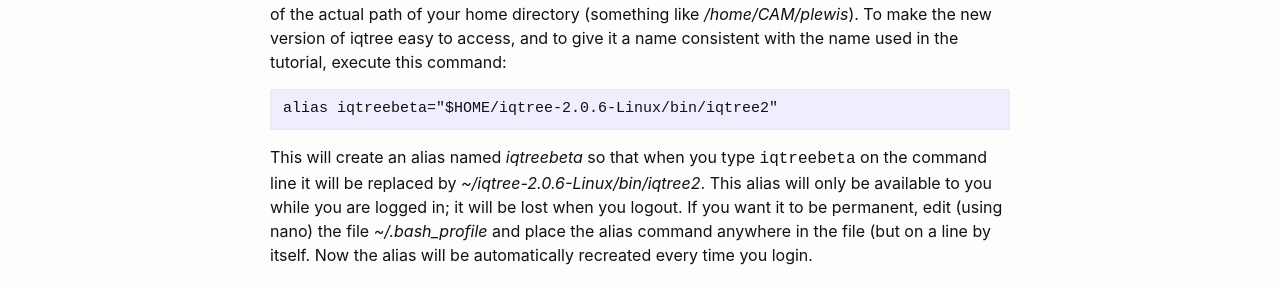
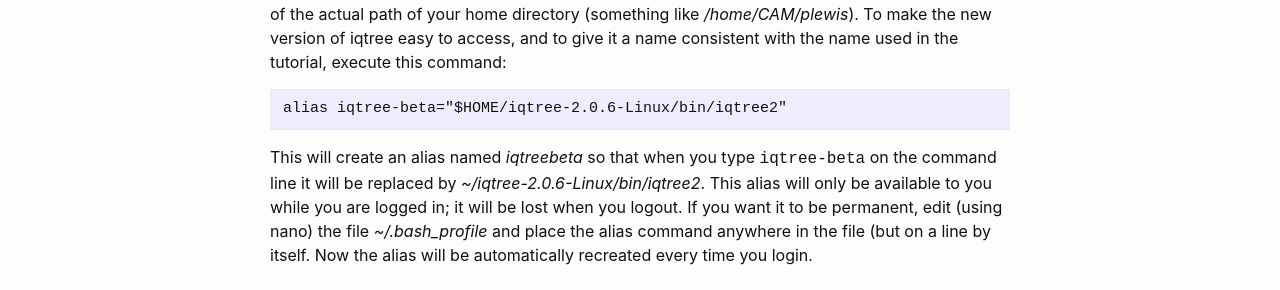
Before and after one commit to plewis/plewis.github.io, a Jekyll site: the page built from phylogenetics/iqtree.md, in a window 1280 px wide. Shown: the part 1476-1766 px from the top of the page. Built offline with Jekyll 4.4.1, drawn with Linux system fonts in a browser that asks for light colours.

Commit message:
Updated the alias to make it consistent with IQ-Tree tutorial

```diff
--- a/phylogenetics/iqtree.md
+++ b/phylogenetics/iqtree.md
@@ -45,9 +45,9 @@ The executable file is now in the
 
 directory, where **~** means "home directory" and is a synonym of <tt>$HOME</tt>, which is itself a synonym of the actual path of your home directory (something like _/home/CAM/plewis_). To make the new version of iqtree easy to access, and to give it a name consistent with the name used in the tutorial, execute this command:
 
-    alias iqtreebeta="$HOME/iqtree-2.0.6-Linux/bin/iqtree2"
+    alias iqtree-beta="$HOME/iqtree-2.0.6-Linux/bin/iqtree2"
 
-This will create an alias named _iqtreebeta_ so that when you type <tt>iqtreebeta</TT> on the command line it will be replaced by _~/iqtree-2.0.6-Linux/bin/iqtree2_. This alias will only be available to you while you are logged in; it will be lost when you logout. If you want it to be permanent, edit (using nano) the file _~/.bash_profile_ and place the alias command anywhere in the file (but on a line by itself. Now the alias will be automatically recreated every time you login.
+This will create an alias named _iqtreebeta_ so that when you type <tt>iqtree-beta</TT> on the command line it will be replaced by _~/iqtree-2.0.6-Linux/bin/iqtree2_. This alias will only be available to you while you are logged in; it will be lost when you logout. If you want it to be permanent, edit (using nano) the file _~/.bash_profile_ and place the alias command anywhere in the file (but on a line by itself. Now the alias will be automatically recreated every time you login.
 
 ## Start the tutorial
 
```
